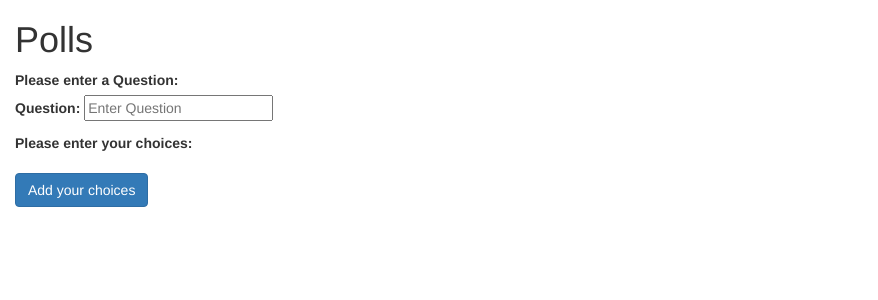
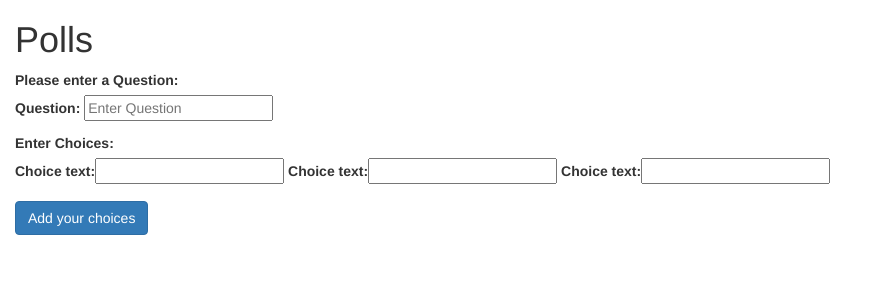
Before and after one commit to katydid98/localdev3, a Django app: page /polls/question in a window 1280 px wide. Shown: the top 300 px of the page, without its empty margins (0-878 px from the left). Run offline with Django 3.2, Linux system fonts and the light colour scheme; parts of the project's set-up code (start-up, migrations or seed data) failed here and were passed over; some libraries are stand-ins or nearby versions.

Commit message:
Update question_form.html

```diff
--- a/mysite/polls/templates/polls/question_form.html
+++ b/mysite/polls/templates/polls/question_form.html
@@ -9,16 +9,15 @@
 		    <label for="enteringquestion">Please enter a Question: </label>
 		    	{% csrf_token%}
 				{{ form.as_p}}
-				{{ questionchoices.management_form }}
-				<table>
-        			<label>Please enter your choices:</label>
-        			{% if formset.non_form_errors %}
-           				<p>{{ formset.non_form_errors }}</p>
-       				{% endif %}
-        			{% for form in questionchoices %}
-        				{{ form }}
-        			{% endfor %}
-    			</table>
+				 <fieldset>
+                	<label for="enteringchoices">Enter Choices: </label>
+               		 <br>
+	                {{ choice_form.management_form }}
+	                {{ choice_form.non_form_errors }}
+	                {% for form in choice_form %}
+                    	{{ form }}
+                	{% endfor %}
+            	</fieldset>
 		</div>
     <button type="submit" class="btn btn-primary">Add your choices</button>
 	</form>
@@ -26,6 +25,5 @@
 	<h2> {{ error_message }} </h2>
 	{% endif %}
 
-	<br>
 </div>
 {%endblock%}
```
